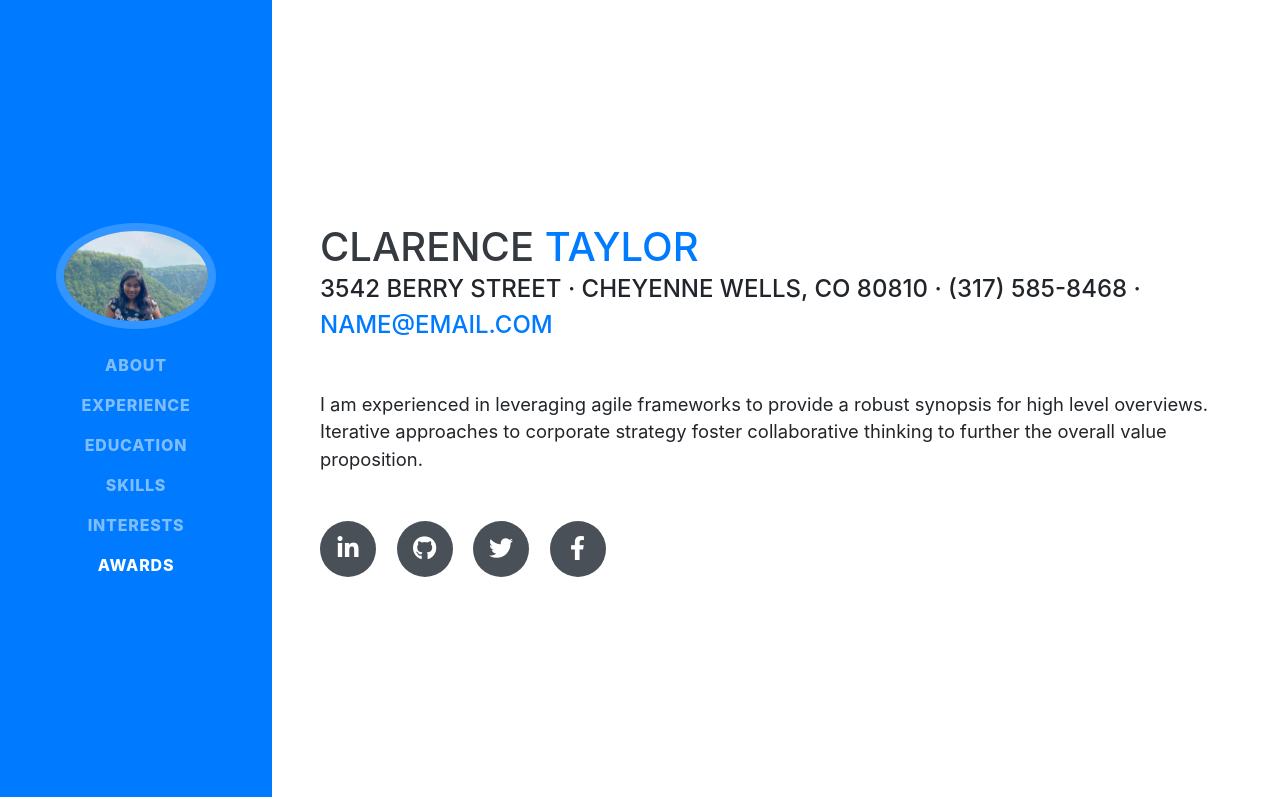
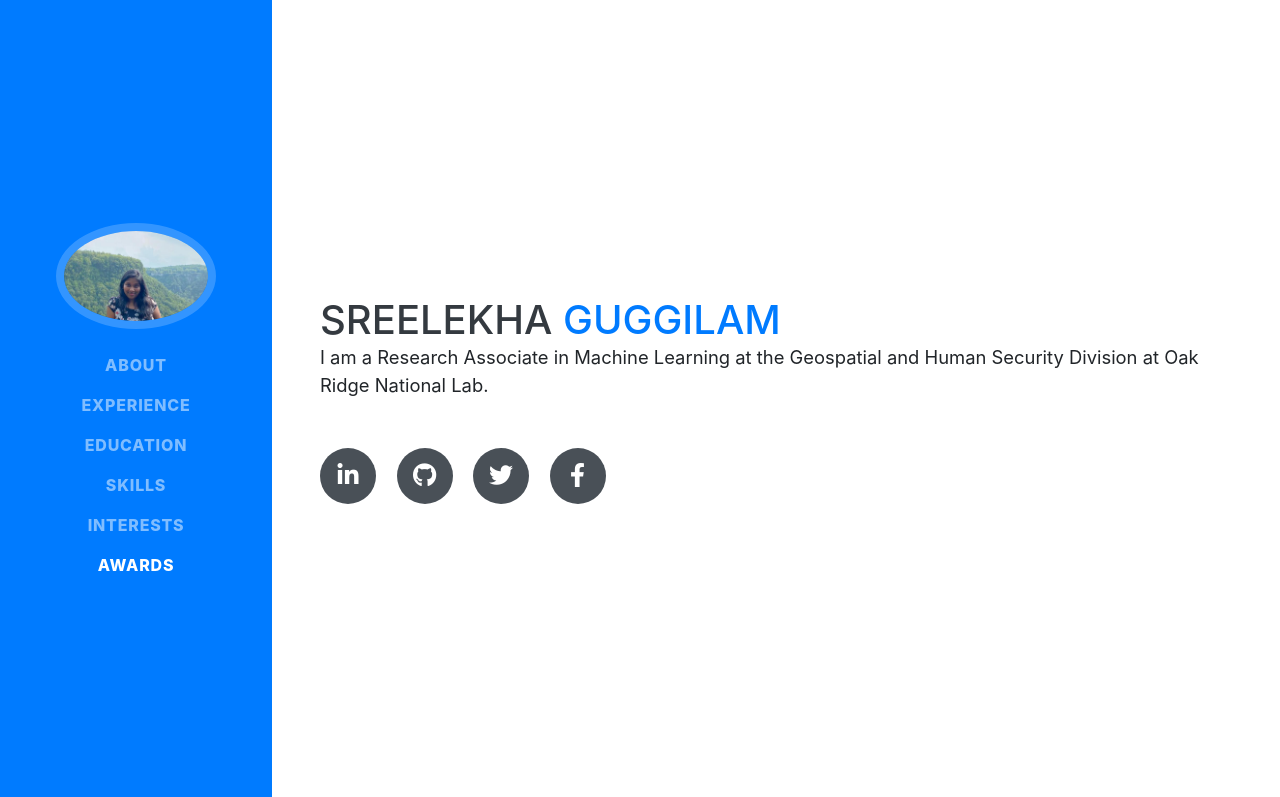
Before and after one commit to sreelekh/lekha, a website with bundled scripts: page index.html in a window 1280 px wide. Shown: the top 797 px of the page. Built offline with nearby package versions, Linux system fonts and the light colour scheme; a web font is replaced by a local one.

Commit message:
Update index.html

```diff
--- a/index.html
+++ b/index.html
@@ -27,7 +27,7 @@
 
   <nav class="navbar navbar-expand-lg navbar-dark bg-primary fixed-top" id="sideNav">
     <a class="navbar-brand js-scroll-trigger" href="#page-top">
-      <span class="d-block d-lg-none">Clarence Taylor</span>
+      <span class="d-block d-lg-none">Sreelekha Guggilam</span>
       <span class="d-none d-lg-block">
         <img class="img-fluid img-profile rounded-circle mx-auto mb-2" src="img/profile.jpg" alt="">
       </span>
@@ -63,13 +63,13 @@
 
     <section class="resume-section p-3 p-lg-5 d-flex align-items-center" id="about">
       <div class="w-100">
-        <h1 class="mb-0">Clarence
-          <span class="text-primary">Taylor</span>
+        <h1 class="mb-0">Sreelekha
+          <span class="text-primary">Guggilam</span>
         </h1>
-        <div class="subheading mb-5">3542 Berry Street · Cheyenne Wells, CO 80810 · (317) 585-8468 ·
+<!--         <div class="subheading mb-5">3542 Berry Street · Cheyenne Wells, CO 80810 · (317) 585-8468 ·
           <a href="mailto:name@email.com">name@email.com</a>
-        </div>
-        <p class="lead mb-5">I am experienced in leveraging agile frameworks to provide a robust synopsis for high level overviews. Iterative approaches to corporate strategy foster collaborative thinking to further the overall value proposition.</p>
+        </div> -->
+        <p class="lead mb-5">I am a Research Associate in Machine Learning at the Geospatial and Human Security Division at Oak Ridge National Lab.</p>
         <div class="social-icons">
           <a href="#">
             <i class="fab fa-linkedin-in"></i>
```
